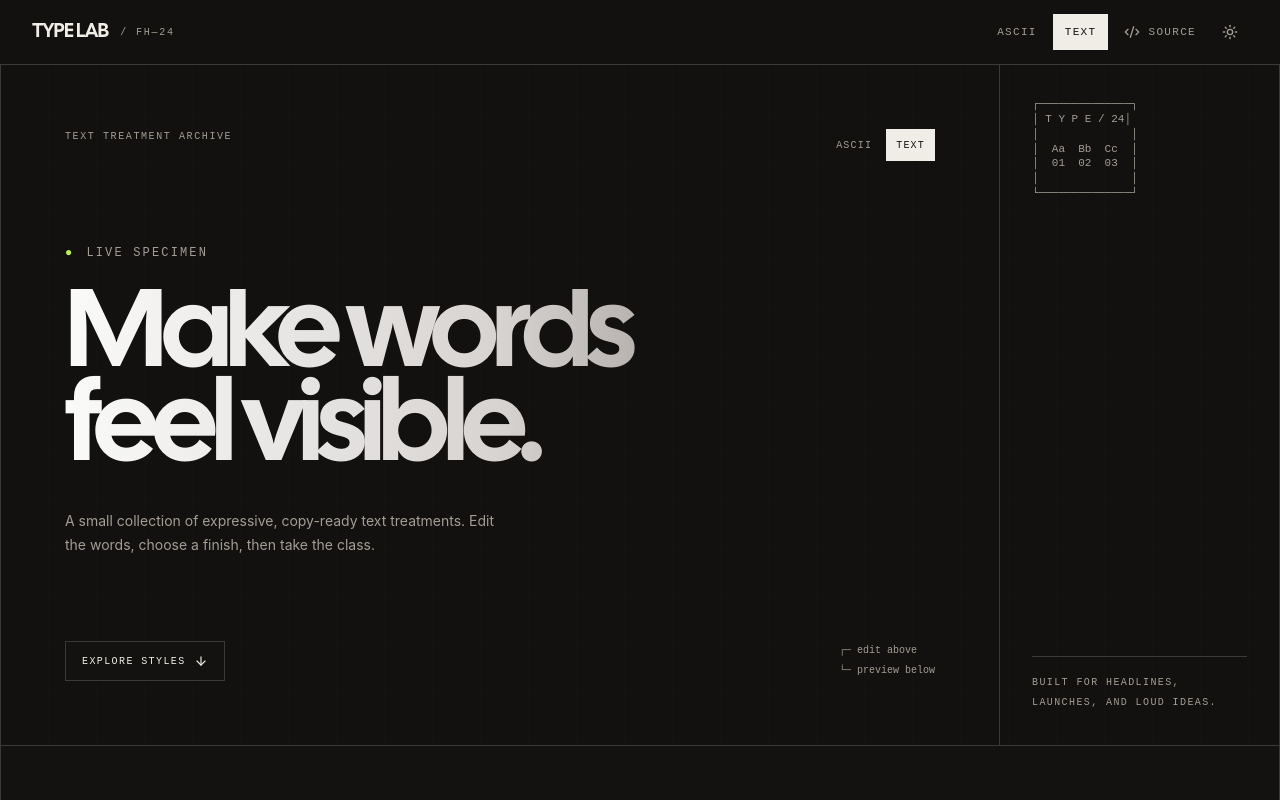
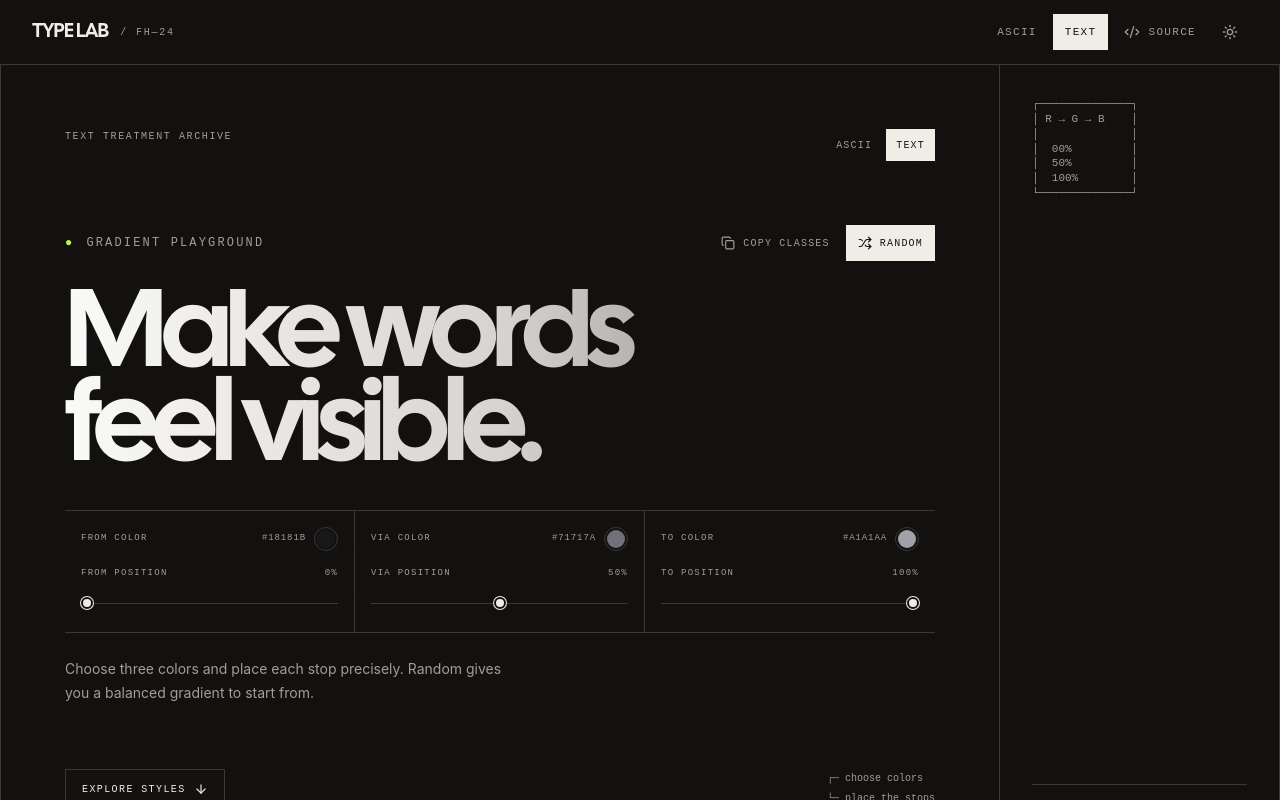
Before and after one commit to faisal004/text-faisal, a Next.js app: page /text in a window 1280 px wide. Shown: the top 800 px of the page. Built offline with nearby package versions, Linux system fonts and the light colour scheme.

Commit message:
refactor: update text store to use CSSProperties and enhance TextsSection with gradient functionality

```diff
--- a/Store/textStore/textStore.ts
+++ b/Store/textStore/textStore.ts
@@ -1,9 +1,10 @@
 import { create } from 'zustand'
+import type { CSSProperties } from 'react'
 interface TextState {
     textColor: string;
     settxtValue: (newValue: string) => void;
-    textDynamic: Record<string, string | number>
-    settxtDynamicValue: (newValue: Record<string, string | number>) => void;
+    textDynamic: CSSProperties
+    settxtDynamicValue: (newValue: CSSProperties) => void;
 }
 export const useTextStore = create<TextState>((set) => ({
     textColor: '',
--- a/app/(intro)/text/_components/text-card.tsx
+++ b/app/(intro)/text/_components/text-card.tsx
@@ -8,7 +8,7 @@ type TextCardProps = { className: string; id: string; index: number; name: strin
 
 const TextCard = ({ className, id, index, name, note, sample, selected }: TextCardProps) => {
   const [copied, setCopied] = useState(false)
-  const { settxtValue } = useTextStore()
+  const { settxtValue, settxtDynamicValue } = useTextStore()
 
   const handleCopy = async () => {
     await navigator.clipboard.writeText(className)
@@ -28,7 +28,7 @@ const TextCard = ({ className, id, index, name, note, sample, selected }: TextCa
       <div className="flex items-center justify-between border-t pt-4">
         <span className="font-mono text-[9px] uppercase tracking-[0.12em] text-muted-foreground">#{id}</span>
         <div className="flex items-center gap-1">
-          <button type="button" onClick={() => settxtValue(className)} className="inline-flex h-9 items-center gap-2 rounded-sm px-3 font-mono text-[10px] uppercase tracking-[0.12em] transition-[background-color,color,transform] duration-150 ease-out hover:bg-secondary active:scale-[0.97] focus-visible:outline-none focus-visible:ring-2 focus-visible:ring-ring" aria-label={`Preview ${name}`}><Eye className="h-3.5 w-3.5" /> Preview</button>
+          <button type="button" onClick={() => { settxtDynamicValue({}); settxtValue(className) }} className="inline-flex h-9 items-center gap-2 rounded-sm px-3 font-mono text-[10px] uppercase tracking-[0.12em] transition-[background-color,color,transform] duration-150 ease-out hover:bg-secondary active:scale-[0.97] focus-visible:outline-none focus-visible:ring-2 focus-visible:ring-ring" aria-label={`Preview ${name}`}><Eye className="h-3.5 w-3.5" /> Preview</button>
           <button type="button" onClick={handleCopy} className="inline-flex h-9 min-w-9 items-center justify-center rounded-sm border bg-background px-2.5 transition-[background-color,color,transform] duration-150 ease-out hover:bg-foreground hover:text-background active:scale-[0.95] focus-visible:outline-none focus-visible:ring-2 focus-visible:ring-ring" aria-label={copied ? `${name} class copied` : `Copy ${name} class`} title={copied ? 'Copied' : 'Copy class'}>{copied ? <Check className="h-3.5 w-3.5" /> : <Copy className="h-3.5 w-3.5" />}</button>
         </div>
       </div>
--- a/app/(intro)/text/_components/text-section.tsx
+++ b/app/(intro)/text/_components/text-section.tsx
@@ -3,7 +3,7 @@
 import CollectionNav from '@/components/collection-nav'
 import TextCard from './text-card'
 import { useTextStore } from '@/Store/textStore/textStore'
-import { ArrowDown, RotateCcw } from 'lucide-react'
+import { ArrowDown, Check, Copy, RotateCcw, Shuffle } from 'lucide-react'
 import { useState } from 'react'
 
 const TEXT_STYLES = [
@@ -16,48 +16,141 @@ const TEXT_STYLES = [
 ]
 
 const DEFAULT_COPY = 'Make words\nfeel visible.'
+const DEFAULT_COLORS = ['#18181b', '#71717a', '#a1a1aa'] as const
+const DEFAULT_STOPS = [0, 50, 100] as const
+const STOP_NAMES = ['From', 'Via', 'To'] as const
+
+const PALETTES = [
+  ['#c026d3', '#f43f5e', '#fb923c'],
+  ['#65a30d', '#10b981', '#06b6d4'],
+  ['#1d4ed8', '#4f46e5', '#8b5cf6'],
+  ['#d97706', '#f97316', '#f43f5e'],
+  ['#7c3aed', '#9333ea', '#ec4899'],
+  ['#111827', '#6b7280', '#d1d5db'],
+] as const
 
 const TextsSection = () => {
   const [copy, setCopy] = useState(DEFAULT_COPY)
-  const { textColor, settxtValue } = useTextStore()
-  const activeStyle = textColor || TEXT_STYLES[0].className
+  const [colors, setColors] = useState<string[]>([...DEFAULT_COLORS])
+  const [stops, setStops] = useState<number[]>([...DEFAULT_STOPS])
+  const [copied, setCopied] = useState(false)
+  const { textColor, textDynamic, settxtValue, settxtDynamicValue } = useTextStore()
+  const isCustom = Boolean(textDynamic.backgroundImage)
+  const activeStyle = isCustom ? 'text-transparent bg-clip-text' : textColor || TEXT_STYLES[0].className
+  const customClasses = `text-transparent bg-clip-text bg-linear-to-r from-[${colors[0]}] from-[${stops[0]}%] via-[${colors[1]}] via-[${stops[1]}%] to-[${colors[2]}] to-[${stops[2]}%]`
+
+  const applyGradient = (nextColors: string[], nextStops: number[]) => {
+    settxtValue('text-transparent bg-clip-text')
+    settxtDynamicValue({
+      backgroundImage: `linear-gradient(90deg, ${nextColors[0]} ${nextStops[0]}%, ${nextColors[1]} ${nextStops[1]}%, ${nextColors[2]} ${nextStops[2]}%)`,
+    })
+  }
+
+  const changeColor = (index: number, color: string) => {
+    const nextColors = colors.map((current, position) => position === index ? color : current)
+    setColors(nextColors)
+    applyGradient(nextColors, stops)
+  }
+
+  const changeStop = (index: number, percentage: number) => {
+    const nextStops = stops.map((current, position) => position === index ? percentage : current)
+    setStops(nextStops)
+    applyGradient(colors, nextStops)
+  }
+
+  const randomize = () => {
+    const palette = PALETTES[Math.floor(Math.random() * PALETTES.length)]
+    const nextColors = [...palette]
+    const nextStops = [
+      Math.floor(Math.random() * 16),
+      35 + Math.floor(Math.random() * 31),
+      85 + Math.floor(Math.random() * 16),
+    ]
+    setColors(nextColors)
+    setStops(nextStops)
+    applyGradient(nextColors, nextStops)
+  }
+
+  const copyClasses = async () => {
+    await navigator.clipboard.writeText(isCustom ? customClasses : activeStyle)
+    setCopied(true)
+    window.setTimeout(() => setCopied(false), 1400)
+  }
 
   const reset = () => {
     setCopy(DEFAULT_COPY)
+    setColors([...DEFAULT_COLORS])
+    setStops([...DEFAULT_STOPS])
     settxtValue(TEXT_STYLES[0].className)
+    settxtDynamicValue({})
   }
 
   return (
     <>
       <section className="hairline-grid border-b">
         <div className="mx-auto grid max-w-[1400px] border-x md:grid-cols-[minmax(0,1fr)_280px]">
-          <div className="flex min-h-[620px] flex-col justify-between bg-background/92 p-5 sm:p-8 md:min-h-[680px] md:p-12 lg:p-16">
+          <div className="flex min-h-[680px] flex-col justify-between bg-background/92 p-5 sm:p-8 md:p-12 lg:p-16">
             <div className="flex items-start justify-between gap-6">
               <p className="font-mono text-[10px] uppercase tracking-[0.16em] text-muted-foreground">Text treatment archive</p>
               <CollectionNav compact />
             </div>
 
-            <div className="my-16 max-w-5xl">
-              <p className="mb-7 font-mono text-xs uppercase tracking-[0.18em] text-muted-foreground"><span className="mr-3 text-lime-600 dark:text-lime-300">●</span>Live specimen</p>
-              <textarea value={copy} onChange={(event) => setCopy(event.target.value)} rows={2} spellCheck="false" aria-label="Preview text" className={`block w-full resize-none overflow-hidden bg-transparent font-cal text-[clamp(3.35rem,9vw,8.5rem)] leading-[0.82] tracking-[-0.055em] outline-none ${activeStyle}`} />
-              <p className="mt-8 max-w-md text-sm leading-6 text-muted-foreground">A small collection of expressive, copy-ready text treatments. Edit the words, choose a finish, then take the class.</p>
+            <div className="my-12 max-w-5xl md:my-16">
+              <div className="mb-7 flex items-center justify-between gap-3">
+                <p className="font-mono text-xs uppercase tracking-[0.18em] text-muted-foreground"><span className="mr-3 text-lime-600 dark:text-lime-300">●</span>Gradient playground</p>
+                <div className="flex items-center gap-1">
+                  <button type="button" onClick={copyClasses} className="inline-flex h-9 items-center gap-2 rounded-sm px-3 font-mono text-[10px] uppercase tracking-[0.12em] text-muted-foreground transition-[background-color,color,transform] duration-150 ease-out hover:bg-secondary hover:text-foreground active:scale-[0.97] focus-visible:outline-none focus-visible:ring-2 focus-visible:ring-ring" aria-label="Copy current Tailwind classes">
+                    {copied ? <Check className="h-3.5 w-3.5" /> : <Copy className="h-3.5 w-3.5" />}{copied ? 'Copied' : 'Copy classes'}
+                  </button>
+                  <button type="button" onClick={randomize} className="inline-flex h-9 items-center gap-2 rounded-sm bg-foreground px-3 font-mono text-[10px] uppercase tracking-[0.12em] text-background transition-transform duration-150 ease-out active:scale-[0.97] focus-visible:outline-none focus-visible:ring-2 focus-visible:ring-ring focus-visible:ring-offset-2">
+                    <Shuffle className="h-3.5 w-3.5" /> Random
+                  </button>
+                </div>
+              </div>
+
+              <textarea
+                value={copy}
+                onChange={(event) => setCopy(event.target.value)}
+                rows={2}
+                spellCheck="false"
+                aria-label="Preview text"
+                className={`block min-h-[170px] w-full resize-none overflow-hidden bg-transparent font-cal text-[clamp(3.35rem,9vw,8.5rem)] leading-[0.82] tracking-[-0.055em] outline-none ${activeStyle}`}
+                style={textDynamic}
+              />
+
+              <div className="mt-8 grid border-y md:grid-cols-3">
+                {STOP_NAMES.map((name, index) => (
+                  <div key={name} className="border-b p-4 last:border-b-0 md:border-b-0 md:border-r md:last:border-r-0">
+                    <div className="mb-4 flex items-center justify-between gap-4">
+                      <label htmlFor={`gradient-color-${index}`} className="font-mono text-[9px] uppercase tracking-[0.14em] text-muted-foreground">{name} color</label>
+                      <div className="flex items-center gap-2">
+                        <span className="font-mono text-[9px] uppercase tracking-[0.1em] text-muted-foreground">{colors[index]}</span>
+                        <input id={`gradient-color-${index}`} type="color" value={colors[index]} onChange={(event) => changeColor(index, event.target.value)} className="color-well" aria-label={`${name} gradient color`} />
+                      </div>
+                    </div>
+                    <label htmlFor={`gradient-stop-${index}`} className="mb-3 flex items-center justify-between font-mono text-[9px] uppercase tracking-[0.14em] text-muted-foreground"><span>{name} position</span><output>{stops[index]}%</output></label>
+                    <input id={`gradient-stop-${index}`} type="range" min={index === 0 ? 0 : stops[index - 1]} max={index === 2 ? 100 : stops[index + 1]} step="1" value={stops[index]} onChange={(event) => changeStop(index, Number(event.target.value))} className="playground-range w-full" />
+                  </div>
+                ))}
+              </div>
+              <p className="mt-6 max-w-md text-sm leading-6 text-muted-foreground">Choose three colors and place each stop precisely. Random gives you a balanced gradient to start from.</p>
             </div>
 
             <div className="flex items-end justify-between gap-4">
               <a href="#collection" className="inline-flex h-10 items-center gap-2 rounded-sm border bg-background px-4 font-mono text-[10px] uppercase tracking-[0.14em] transition-[background-color,color,transform] duration-150 ease-out hover:bg-foreground hover:text-background active:scale-[0.97]">Explore styles <ArrowDown className="h-3.5 w-3.5" /></a>
-              <span className="hidden font-mono text-[10px] leading-5 text-muted-foreground sm:block">┌─ edit above<br />└─ preview below</span>
+              <span className="hidden font-mono text-[10px] leading-5 text-muted-foreground sm:block">┌─ choose colors<br />└─ place the stops</span>
             </div>
           </div>
 
           <aside className="hidden border-l bg-background/92 p-8 md:flex md:flex-col md:justify-between">
             <pre className="font-mono text-[11px] leading-[1.35] text-muted-foreground" aria-hidden="true">{`┌──────────────┐
-│ T Y P E / 24│
+│ R → G → B    │
 │              │
-│  Aa  Bb  Cc  │
-│  01  02  03  │
-│              │
+│  00%         │
+│  50%         │
+│  100%        │
 └──────────────┘`}</pre>
-            <div><div className="mb-4 h-px bg-border" /><p className="font-mono text-[10px] uppercase leading-5 tracking-[0.14em] text-muted-foreground">Built for headlines,<br />launches, and loud ideas.</p></div>
+            <div><div className="mb-4 h-px bg-border" /><p className="font-mono text-[10px] uppercase leading-5 tracking-[0.14em] text-muted-foreground">Three colors.<br />Three stops. That’s it.</p></div>
           </aside>
         </div>
       </section>
@@ -68,9 +161,8 @@ const TextsSection = () => {
             <div><p className="mb-3 font-mono text-[10px] uppercase tracking-[0.16em] text-muted-foreground">Index / 01—06</p><h2 className="font-cal text-4xl tracking-[-0.035em] sm:text-5xl">Choose a voice.</h2></div>
             <button type="button" onClick={reset} className="inline-flex h-9 w-fit items-center gap-2 rounded-sm px-3 font-mono text-[10px] uppercase tracking-[0.14em] text-muted-foreground transition-[background-color,color,transform] duration-150 ease-out hover:bg-secondary hover:text-foreground active:scale-[0.97] focus-visible:outline-none focus-visible:ring-2 focus-visible:ring-ring"><RotateCcw className="h-3.5 w-3.5" /> Reset specimen</button>
           </div>
-
           <div className="grid md:grid-cols-2 xl:grid-cols-3">
-            {TEXT_STYLES.map((style, index) => <TextCard key={style.id} {...style} sample={copy.replace(/\n/g, ' ')} index={index + 1} selected={activeStyle === style.className} />)}
+            {TEXT_STYLES.map((style, index) => <TextCard key={style.id} {...style} sample={copy.replace(/\n/g, ' ')} index={index + 1} selected={!isCustom && activeStyle === style.className} />)}
           </div>
         </div>
       </section>
--- a/app/globals.css
+++ b/app/globals.css
@@ -90,6 +90,67 @@
   button, a { -webkit-tap-highlight-color: transparent; }
 }
 
+@layer components {
+  .playground-range {
+    height: 14px;
+    cursor: pointer;
+    appearance: none;
+    background: transparent;
+  }
+
+  .playground-range::-webkit-slider-runnable-track {
+    height: 1px;
+    background: hsl(var(--border));
+  }
+
+  .playground-range::-webkit-slider-thumb {
+    width: 12px;
+    height: 12px;
+    margin-top: -5.5px;
+    appearance: none;
+    border: 2px solid hsl(var(--background));
+    border-radius: 999px;
+    background: hsl(var(--foreground));
+    box-shadow: 0 0 0 1px hsl(var(--foreground));
+  }
+
+  .playground-range::-moz-range-track {
+    height: 1px;
+    background: hsl(var(--border));
+  }
+
+  .playground-range::-moz-range-thumb {
+    width: 10px;
+    height: 10px;
+    border: 2px solid hsl(var(--background));
+    border-radius: 999px;
+    background: hsl(var(--foreground));
+    box-shadow: 0 0 0 1px hsl(var(--foreground));
+  }
+
+  .playground-range:focus-visible {
+    outline: 2px solid hsl(var(--ring));
+    outline-offset: 4px;
+  }
+
+  .color-well {
+    width: 24px;
+    height: 24px;
+    cursor: pointer;
+    appearance: none;
+    overflow: hidden;
+    border: 1px solid hsl(var(--border));
+    border-radius: 999px;
+    background: transparent;
+    padding: 2px;
+  }
+
+  .color-well::-webkit-color-swatch-wrapper { padding: 0; }
+  .color-well::-webkit-color-swatch { border: 0; border-radius: 999px; }
+  .color-well::-moz-color-swatch { border: 0; border-radius: 999px; }
+  .color-well:focus-visible { outline: 2px solid hsl(var(--ring)); outline-offset: 3px; }
+}
+
 @layer utilities {
   .hairline-grid {
     background-image: linear-gradient(to right, hsl(var(--border) / 0.38) 1px, transparent 1px), linear-gradient(to bottom, hsl(var(--border) / 0.25) 1px, transparent 1px);
```
